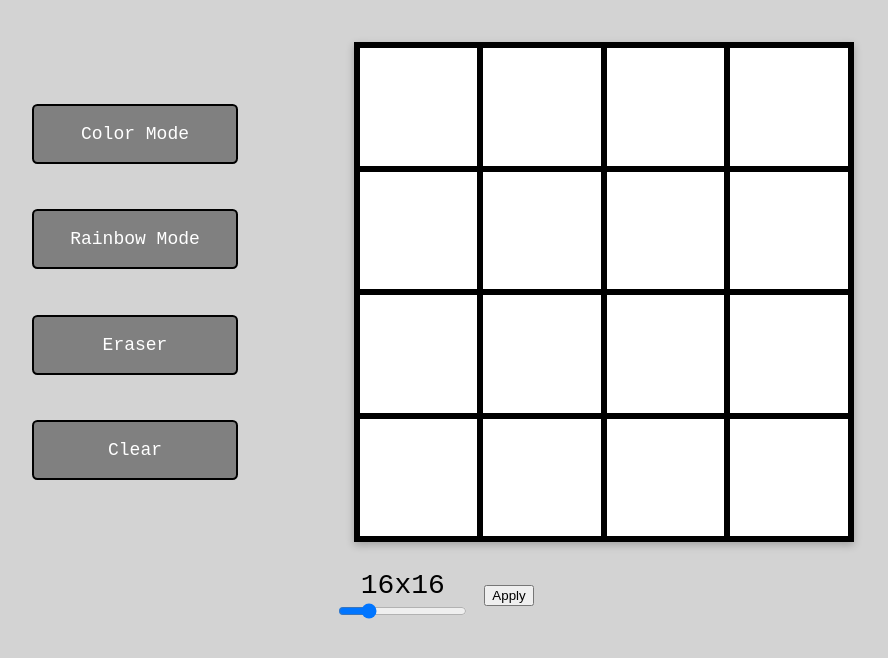
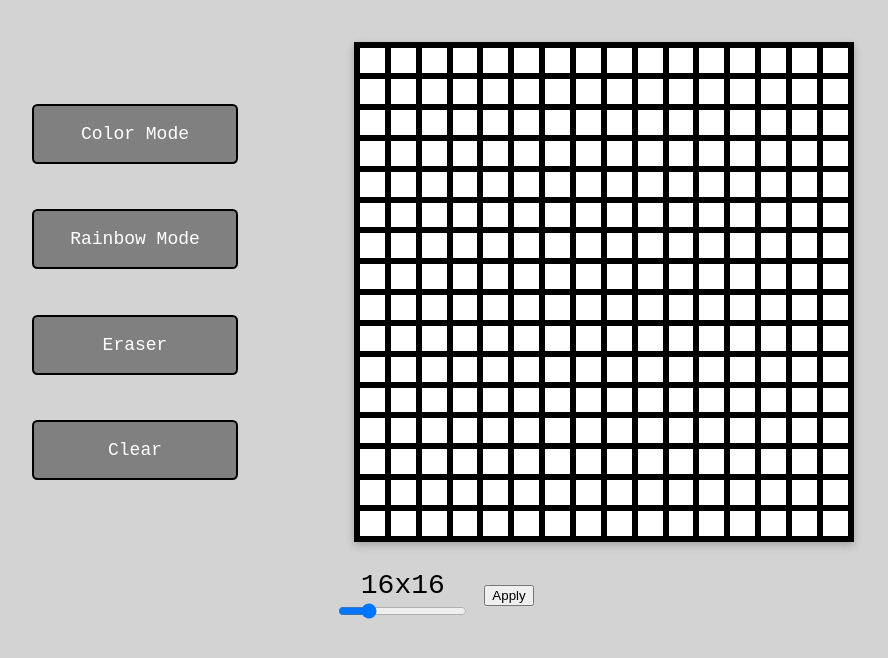
Before and after one commit to JadBizri/etch-a-sketch, a plain HTML site: page index.html in a window 1280 px wide. Shown: the part 126-784 px from the top of the page, without its empty margins (205-1093 px from the left). Drawn offline with Linux system fonts and the light colour scheme.

Commit message:
Apply button functionality to choose grid size

```diff
--- a/index.html
+++ b/index.html
@@ -29,7 +29,7 @@
             <div id="size"></div>
             <input type="range" min="4" max="64" value="16" class="slider" id="myRange">
         </div>
-        <button>Apply</button>
+        <button id="apply-button">Apply</button>
     </div>
     <div class="footer"></div>
 
--- a/script.js
+++ b/script.js
@@ -1,10 +1,16 @@
-function drawGrid() {
-    const divs = 4;
-    let width = (400 / divs) / 400 * 100;
+function drawGrid(divs) {
+    // Clear the existing grid
+    const container = document.querySelector(".container");
+    container.innerHTML = '';
+
+    let width = (400 / divs) / 400 * 100; //to hold width of each div container
+
+    //adjust width and height as needed
     const styleSheet = document.styleSheets[0];
     styleSheet.insertRule(`.blocks { width: ${width}%; }`, styleSheet.cssRules.length);
     styleSheet.insertRule(`.blocks { height: ${width}%; }`, styleSheet.cssRules.length);
-    const container = document.querySelector(".container");
+
+    //for loop to add all divs and create a new grid
     for (let i = 0; i < divs * divs; i++) {
         let div = document.createElement("div");
         div.classList.add("blocks");
@@ -12,13 +18,19 @@ function drawGrid() {
     }
 }
 
-drawGrid();
+drawGrid(16);
 
-var slider = document.getElementById("myRange");
-var output = document.getElementById("size");
+let slider = document.getElementById("myRange");
+let output = document.getElementById("size"); //to show current grid size
 output.innerHTML = `${slider.value}x${slider.value}`; // Display the default slider value
 
 // Update the current slider value (each time you drag the slider handle)
 slider.oninput = function() {
   output.innerHTML = `${this.value}x${this.value}`;
 }
+
+//create a new grid with selected size
+let applyButton = document.getElementById("apply-button");
+applyButton.onclick = function(){
+    drawGrid(slider.value);
+}
--- a/style.css
+++ b/style.css
@@ -8,6 +8,7 @@ html {
     background-color: black;
     display: flex;
     min-width: 500px;
+    max-width: 500px;
     height: 500px;
     flex-wrap: wrap;
     box-sizing: border-box;
```
